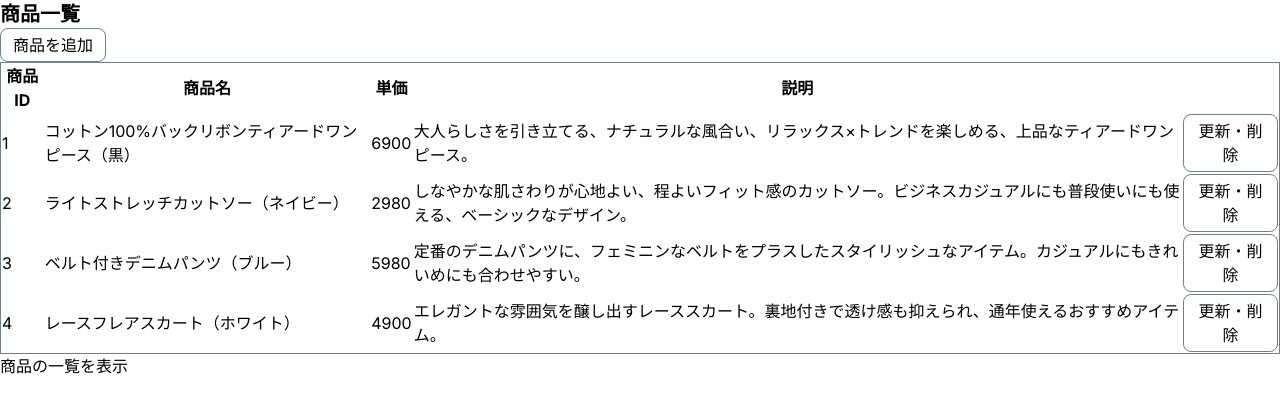
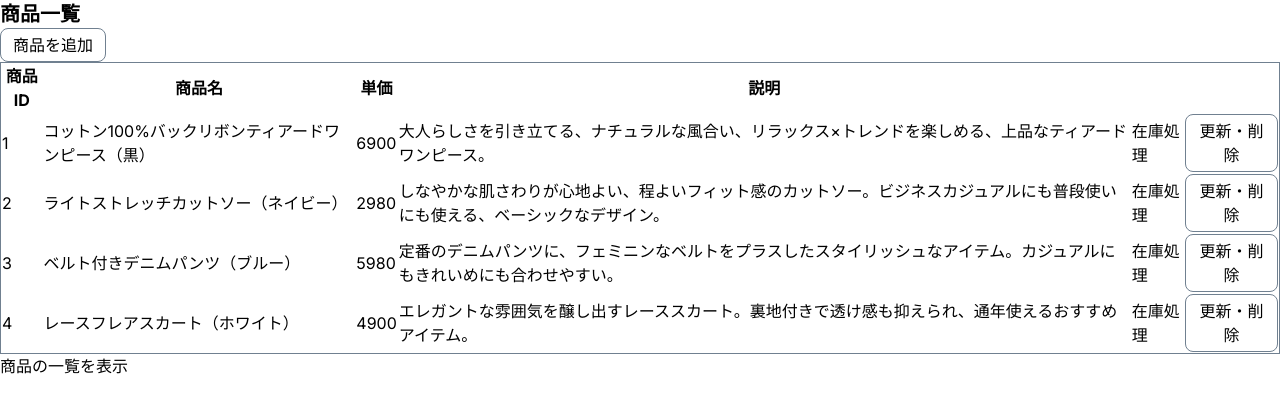
Before and after one commit to keroken/inventory-app-frontend, a Next.js app: page /inventory/products in a window 1280 px wide. Shown: the top 412 px of the page. Built offline with nearby package versions, Linux system fonts and the light colour scheme.

Commit message:
add product links

```diff
--- a/app/inventory/products/page.tsx
+++ b/app/inventory/products/page.tsx
@@ -2,6 +2,7 @@
 
 import { useEffect, useState } from 'react'
 import productsData from './sample/products.json'
+import Link from 'next/link'
 import styles from './page.module.scss'
 
 type ProductsData = {
@@ -30,6 +31,7 @@ export default function Page() {
                         <th>単価</th>
                         <th>説明</th>
                         <th></th>
+                        <th></th>
                     </tr>
                 </thead>
                 <tbody>
@@ -39,6 +41,7 @@ export default function Page() {
                             <td>{data.name}</td>
                             <td>{data.price}</td>
                             <td>{data.description}</td>
+                            <td><Link href={`/inventory/products/${data.id}`}>在庫処理</Link></td>
                             <td><button className={styles.button}>更新・削除</button></td>
                         </tr>
                     ))}
```
